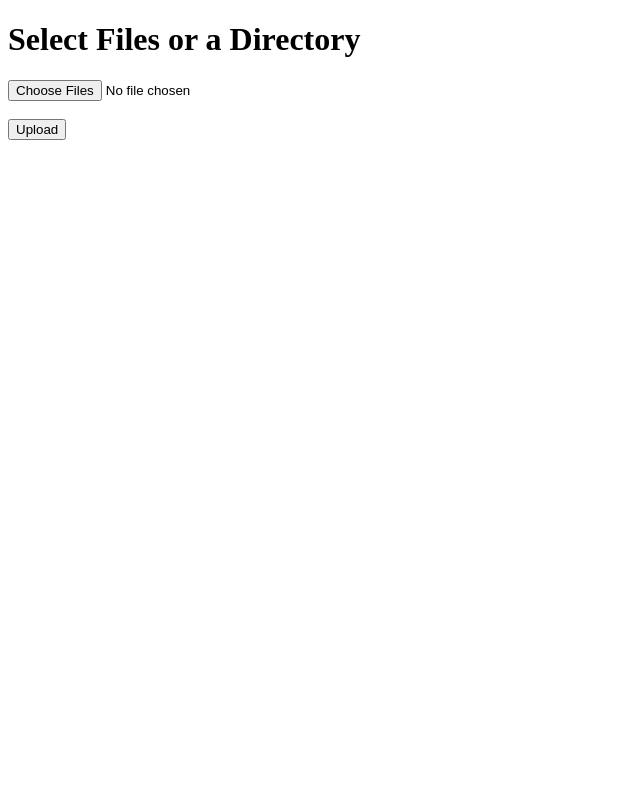
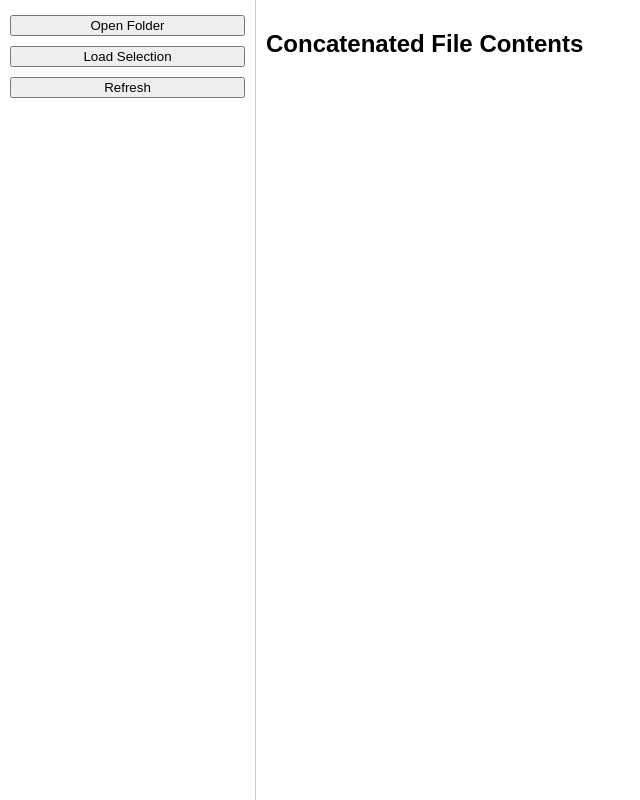
Before and after one commit to EjayNg-AI/openai-flask-chatbot, a Flask app: template templates/index2.html in a window 1280 px wide. Shown: the whole page, without its empty margins (0-640 px from the left). Run offline with Flask 3, Linux system fonts and the light colour scheme; the template is opened without the code that fills it, so the values that code supplies are empty.

Commit message:
21 mar 1122am

```diff
--- a/templates/index2.html
+++ b/templates/index2.html
@@ -1,19 +1,161 @@
 <!DOCTYPE html>
 <html>
+  <head>
+    <meta charset="UTF-8" />
+    <title>Local Directory Displayer</title>
+    <style>
+      body {
+        margin: 0;
+        font-family: Arial, sans-serif;
+      }
+      #container {
+        display: flex;
+        height: 100vh;
+      }
+      #left-panel {
+        width: 20%;
+        border-right: 1px solid #ccc;
+        padding: 10px;
+        box-sizing: border-box;
+        overflow-y: auto;
+      }
+      #right-panel {
+        flex: 1;
+        padding: 10px;
+        box-sizing: border-box;
+        overflow-y: auto;
+      }
+      button {
+        margin: 5px 0;
+        width: 100%;
+      }
+      .node {
+        margin-left: 20px;
+      }
+      .file-entry {
+        display: flex;
+        align-items: center;
+        margin: 2px 0;
+      }
+      .directory-entry {
+        font-weight: bold;
+        margin: 2px 0;
+      }
+    </style>
+  </head>
+  <body>
+    <div id="container">
+      <div id="left-panel">
+        <button id="open-folder">Open Folder</button>
+        <button id="load-selection">Load Selection</button>
+        <button id="refresh">Refresh</button>
+        <div id="directory-tree"></div>
+      </div>
+      <div id="right-panel">
+        <h2>Concatenated File Contents</h2>
+        <!-- Using a <pre> element to preserve formatting -->
+        <pre id="output" style="white-space: pre-wrap"></pre>
+      </div>
+    </div>
 
-<head>
-    <meta charset="utf-8">
-    <title>File/Directory Selection</title>
-</head>
+    <script>
+      let selectedFiles = [];
 
-<body>
-    <h1>Select Files or a Directory</h1>
-    <form method="POST" action="/upload" enctype="multipart/form-data">
-        <!-- The input below allows selecting multiple files or a directory -->
-        <input type="file" name="files" id="files" multiple webkitdirectory directory>
-        <br><br>
-        <button type="submit">Upload</button>
-    </form>
-</body>
+      // Recursively create the tree view.
+      function createTree(node, container) {
+        if (Array.isArray(node)) {
+          node.forEach((item) => createTree(item, container));
+        } else {
+          const div = document.createElement("div");
+          div.className = "node";
 
+          if (node.type === "directory") {
+            const span = document.createElement("span");
+            span.textContent = node.name;
+            span.className = "directory-entry";
+            div.appendChild(span);
+            container.appendChild(div);
+            if (node.children && node.children.length > 0) {
+              createTree(node.children, div);
+            }
+          } else if (node.type === "file") {
+            const label = document.createElement("label");
+            label.className = "file-entry";
+            const checkbox = document.createElement("input");
+            checkbox.type = "checkbox";
+            checkbox.value = node.path;
+            checkbox.addEventListener("change", function (e) {
+              if (e.target.checked) {
+                selectedFiles.push(node.path);
+              } else {
+                selectedFiles = selectedFiles.filter(
+                  (item) => item !== node.path
+                );
+              }
+            });
+            label.appendChild(document.createTextNode(node.name));
+            label.appendChild(checkbox);
+            div.appendChild(label);
+            container.appendChild(div);
+          }
+        }
+      }
+
+      function loadDirectoryTree(structure) {
+        const treeDiv = document.getElementById("directory-tree");
+        treeDiv.innerHTML = ""; // Clear previous tree.
+        createTree(structure, treeDiv);
+        // Reset selections after loading a new tree.
+        selectedFiles = [];
+      }
+
+      document
+        .getElementById("open-folder")
+        .addEventListener("click", function () {
+          fetch("/open_folder", { method: "POST" })
+            .then((response) => response.json())
+            .then((data) => {
+              if (data.error) {
+                alert(data.error);
+              } else {
+                loadDirectoryTree(data.structure);
+              }
+            })
+            .catch((err) => console.error(err));
+        });
+
+      document.getElementById("refresh").addEventListener("click", function () {
+        fetch("/refresh")
+          .then((response) => response.json())
+          .then((data) => {
+            if (data.error) {
+              alert(data.error);
+            } else {
+              loadDirectoryTree(data.structure);
+            }
+          })
+          .catch((err) => console.error(err));
+      });
+
+      document
+        .getElementById("load-selection")
+        .addEventListener("click", function () {
+          fetch("/load_selection", {
+            method: "POST",
+            headers: { "Content-Type": "application/json" },
+            body: JSON.stringify({ files: selectedFiles }),
+          })
+            .then((response) => response.json())
+            .then((data) => {
+              if (data.error) {
+                alert(data.error);
+              } else {
+                // Display the concatenated string in the <pre> element.
+                document.getElementById("output").textContent = data.result;
+              }
+            })
+            .catch((err) => console.error(err));
+        });
+    </script>
+  </body>
 </html>
```
Also changed, not shown: app2.py (+84 -32 lines).
